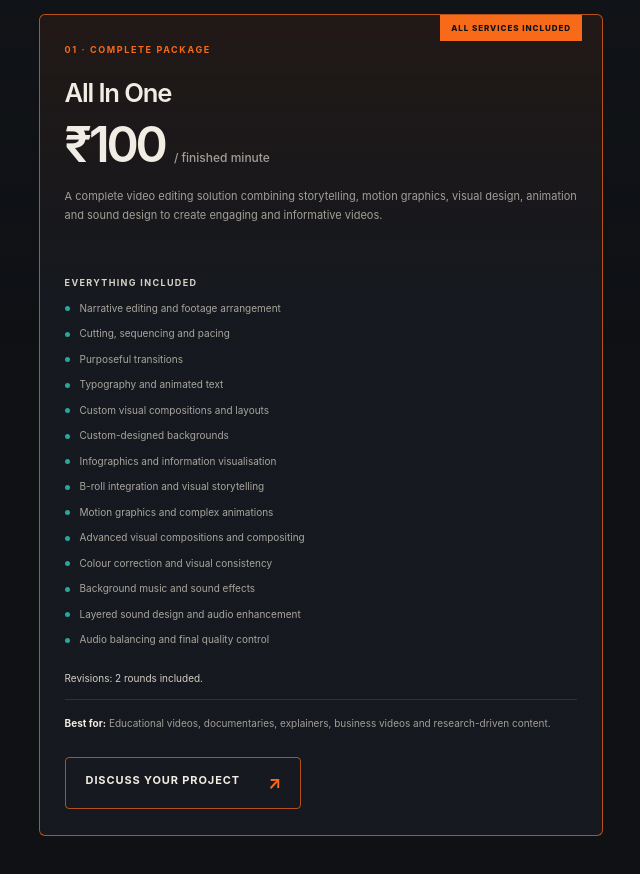
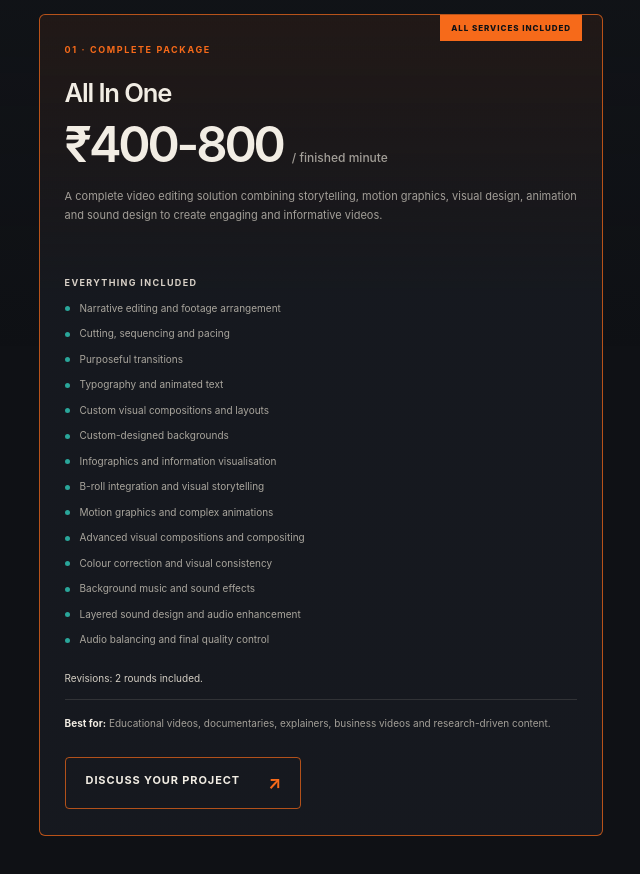
Before and after one commit to joggy0577-lgtm/portfolio, a plain HTML site: page index.html in a window 1280 px wide. Shown: the part 2140-3014 px from the top of the page, without its empty margins (28-668 px from the left). Drawn offline with Linux system fonts and the light colour scheme.

Commit message:
Update index.html

```diff
--- a/index.html
+++ b/index.html
@@ -569,7 +569,7 @@ margin-top: 68px;;
 
         <h3>All In One</h3>
 
-        <p class="price-amount">₹100 <span>/ finished minute</span></p>
+        <p class="price-amount">₹400-800 <span>/ finished minute</span></p>
 
         <p class="price-description">
           A complete video editing solution combining storytelling,
```
